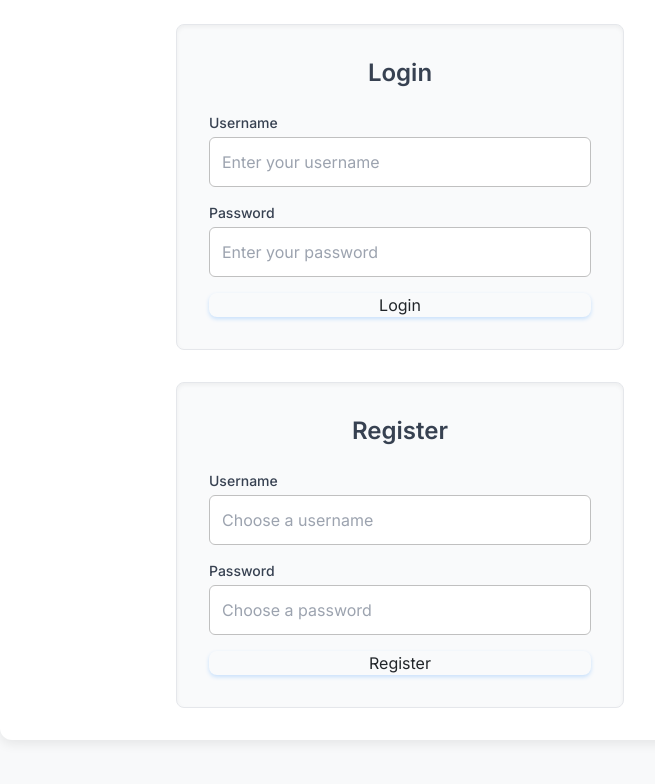
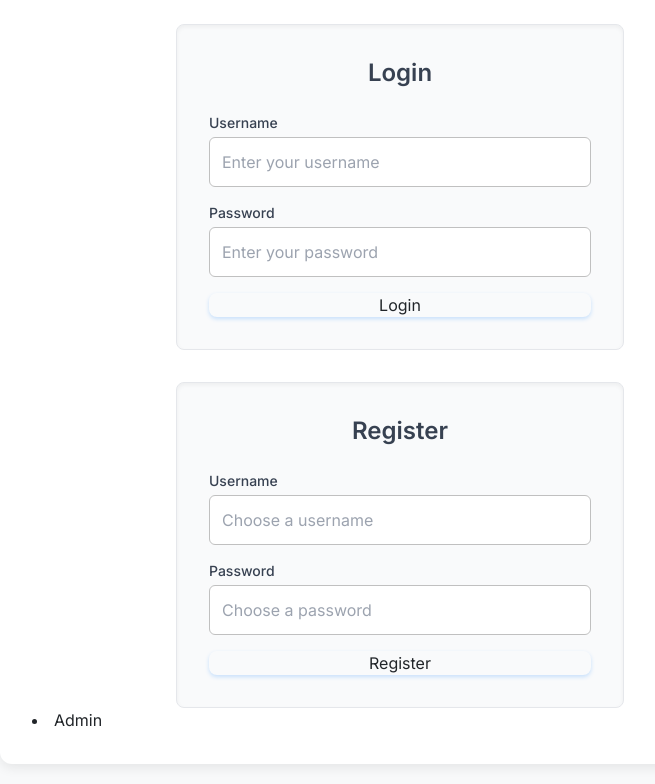
Before and after one commit to SamsonOluwaseun/Careworkertimesheet, a plain HTML site: page index.html in a window 1280 px wide. Shown: the part 116-900 px from the top of the page, without its empty margins (240-895 px from the left). Before the commit the page ends 876 px from the top, so only its background shows below. Drawn offline with nearby package versions, Linux system fonts and the light colour scheme.

Commit message:
Update index.html

```diff
--- a/index.html
+++ b/index.html
@@ -197,6 +197,7 @@
         </div>
 
         <!-- Timesheet Application View (hidden by default) -->
+        <li class="nav-item"><a class="nav-link" href="admin.html">Admin</a></li>
         <div id="timesheetView" class="hidden">
             <div class="flex flex-col sm:flex-row justify-between items-center mb-6 gap-4">
                 <h2 class="text-3xl font-bold text-gray-800 text-center sm:text-left">Care Worker Timesheet</h2>
```
